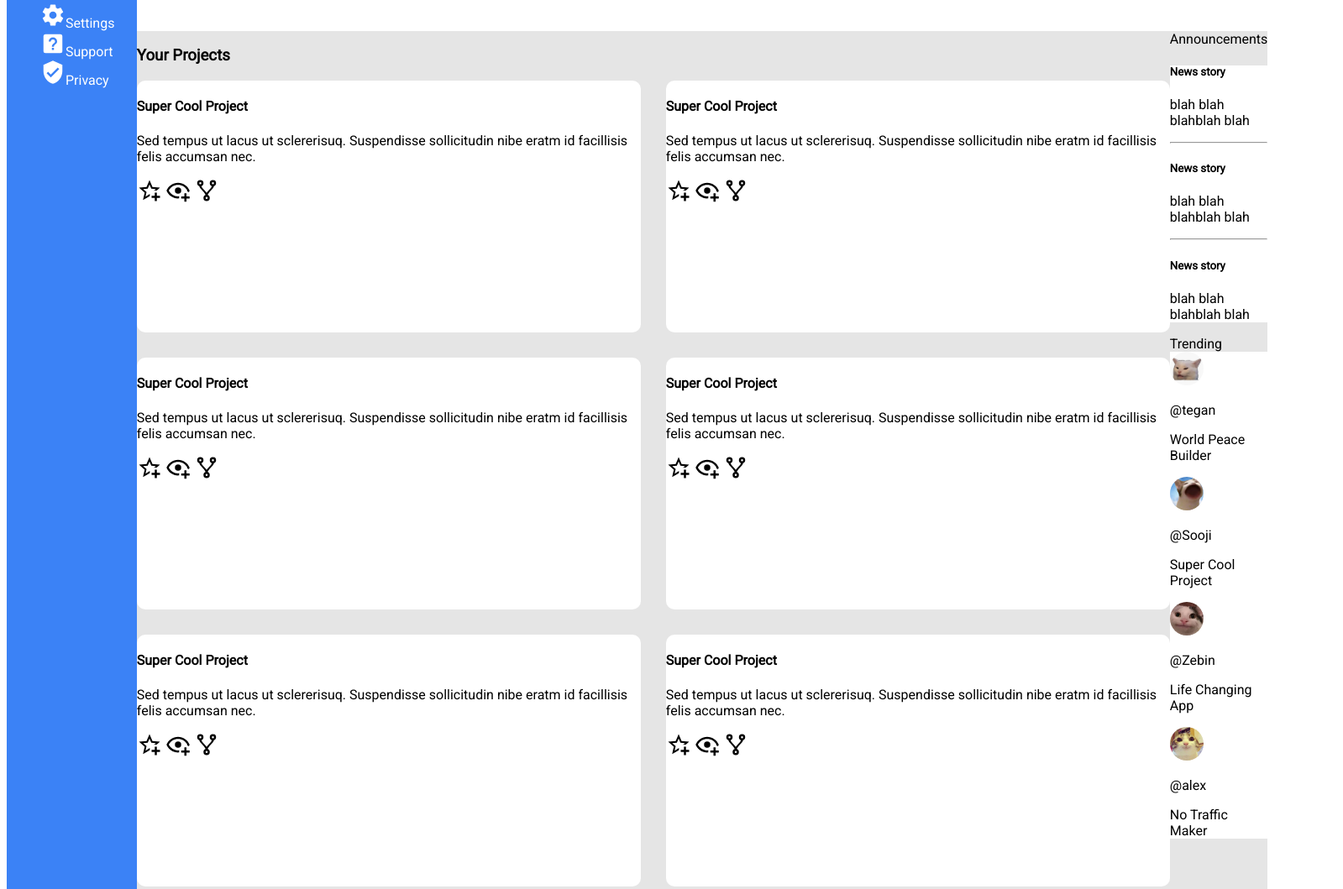
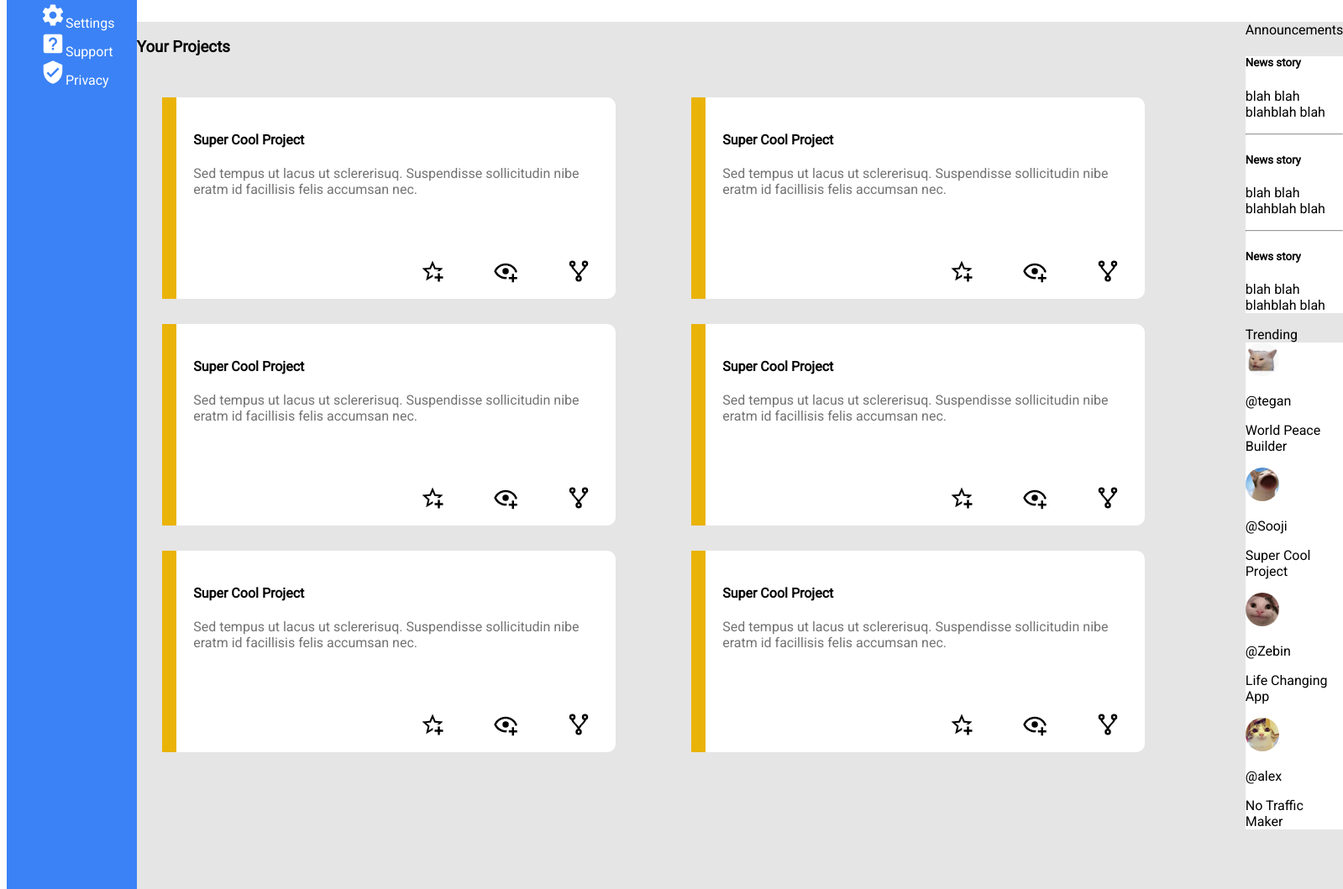
Before and after one commit to skim1225/odin-admin-dashboard, a plain HTML site: page index.html in a window 1280 px wide. Shown: the part 379-1438 px from the top of the page at 84% size, 1599 px wide, since content can reach past the window. Drawn offline with Linux system fonts and the light colour scheme.

Commit message:
Add stripe to cards and format card icons

```diff
--- a/index.html
+++ b/index.html
@@ -57,8 +57,11 @@
             <h3>Your Projects</h3>
             <div class="project">
                 <div class="card">
+                    <div id="stripe"></div>
+                    <div class="text">
                         <h4>Super Cool Project</h4>
                         <p>Sed tempus ut lacus ut sclererisuq. Suspendisse sollicitudin nibe eratm id facillisis felis accumsan nec.</p>
+                    </div>
                     <div class="icons">
                         <img src="img/star-plus-outline.svg" alt="star icon">
                         <img src="img/eye-plus-outline.svg" alt="eye icon">
@@ -66,8 +69,11 @@
                     </div>
                 </div>
                 <div class="card">
+                    <div id="stripe"></div>
+                    <div class="text">
                         <h4>Super Cool Project</h4>
                         <p>Sed tempus ut lacus ut sclererisuq. Suspendisse sollicitudin nibe eratm id facillisis felis accumsan nec.</p>
+                    </div>
                     <div class="icons">
                         <img src="img/star-plus-outline.svg" alt="star icon">
                         <img src="img/eye-plus-outline.svg" alt="eye icon">
@@ -75,8 +81,11 @@
                     </div>
                 </div>
                 <div class="card">
+                    <div id="stripe"></div>
+                    <div class="text">
                         <h4>Super Cool Project</h4>
                         <p>Sed tempus ut lacus ut sclererisuq. Suspendisse sollicitudin nibe eratm id facillisis felis accumsan nec.</p>
+                    </div>
                     <div class="icons">
                         <img src="img/star-plus-outline.svg" alt="star icon">
                         <img src="img/eye-plus-outline.svg" alt="eye icon">
@@ -84,8 +93,11 @@
                     </div>
                 </div>
                 <div class="card">
+                    <div id="stripe"></div>
+                    <div class="text">
                         <h4>Super Cool Project</h4>
                         <p>Sed tempus ut lacus ut sclererisuq. Suspendisse sollicitudin nibe eratm id facillisis felis accumsan nec.</p>
+                    </div>
                     <div class="icons">
                         <img src="img/star-plus-outline.svg" alt="star icon">
                         <img src="img/eye-plus-outline.svg" alt="eye icon">
@@ -93,8 +105,11 @@
                     </div>
                 </div>
                 <div class="card">
+                    <div id="stripe"></div>
+                    <div class="text">
                         <h4>Super Cool Project</h4>
                         <p>Sed tempus ut lacus ut sclererisuq. Suspendisse sollicitudin nibe eratm id facillisis felis accumsan nec.</p>
+                    </div>
                     <div class="icons">
                         <img src="img/star-plus-outline.svg" alt="star icon">
                         <img src="img/eye-plus-outline.svg" alt="eye icon">
@@ -102,14 +117,18 @@
                     </div>
                 </div>
                 <div class="card">
+                    <div id="stripe"></div>
+                    <div class="text">
                         <h4>Super Cool Project</h4>
                         <p>Sed tempus ut lacus ut sclererisuq. Suspendisse sollicitudin nibe eratm id facillisis felis accumsan nec.</p>
+                    </div>
                     <div class="icons">
                         <img src="img/star-plus-outline.svg" alt="star icon">
                         <img src="img/eye-plus-outline.svg" alt="eye icon">
                         <img src="img/source-fork.svg" alt="share icon">
                     </div>
                 </div>
+
             </div>
         </div>
         <div class="aside">
--- a/styles.css
+++ b/styles.css
@@ -132,6 +132,7 @@ button {
     display: grid;
     grid-template-columns: 5fr 2fr;
     grid-template-rows: 1fr 1fr;
+    gap: 30px;
 }
 
 .project {
@@ -143,6 +144,7 @@ button {
     grid-template-columns: 600px 600px;
     grid-template-rows: repeat(300px, 3);
     gap: 30px;
+    padding: 30px;
 }
 
 .announcements {
@@ -161,9 +163,31 @@ button {
 
 .card {
     background-color: white;
-    height: 300px;
-    width: 600px;
+    height: 240px;
+    width: 540px;
     border-radius: 10px;
+    display: grid;
+    grid-template: 4fr 1fr / 1fr 15fr 15fr;
+}
+
+#stripe {
+    background-color: #eab308;
+    grid-area: 1/1/3/2;
+}
+
+.card .text {
+    grid-area: 1/2/2/4;
+    padding: 20px;
+}
+
+.card .icons {
+    grid-area: 2/3/3/4;
+    display: flex;
+    justify-content: space-around;
+}
+
+.card p {
+    color: #737373;
 }
 
 .card img {
```
Lines whose indentation alone changed are shown as unchanged.
